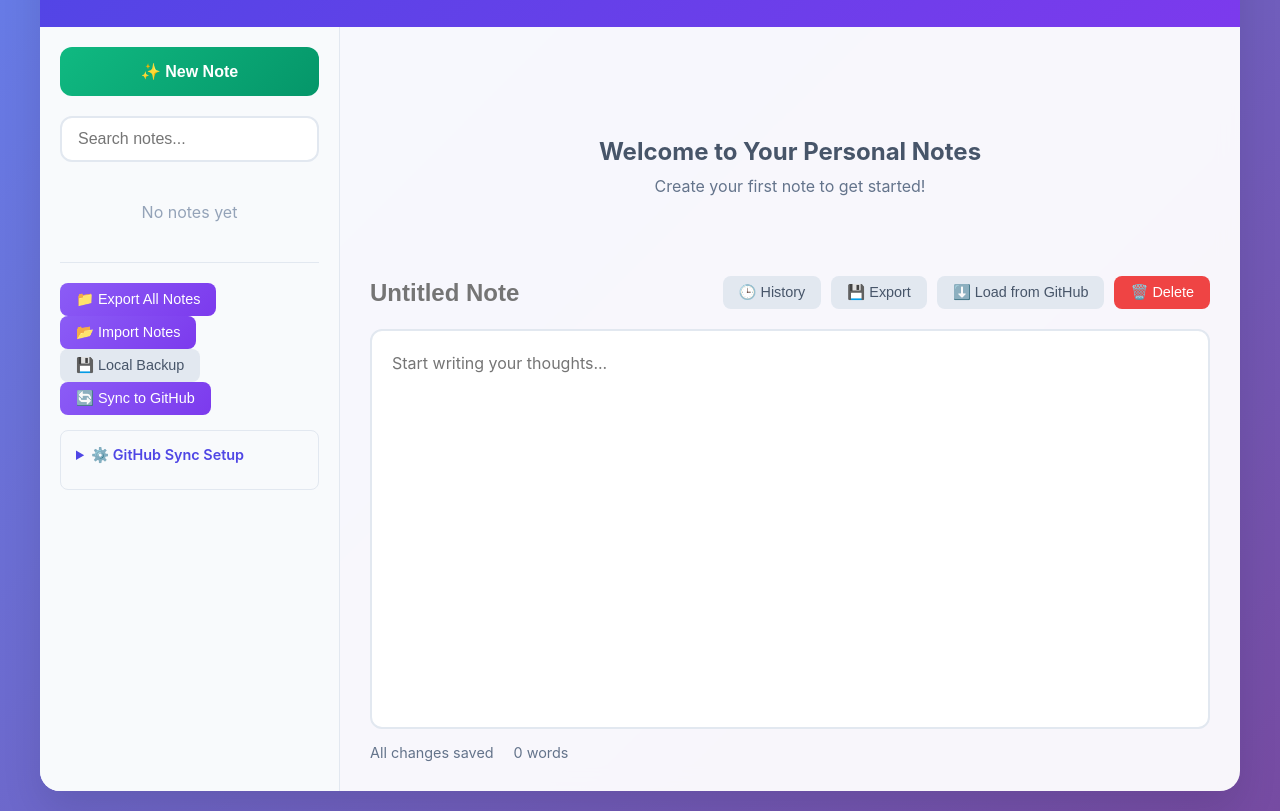
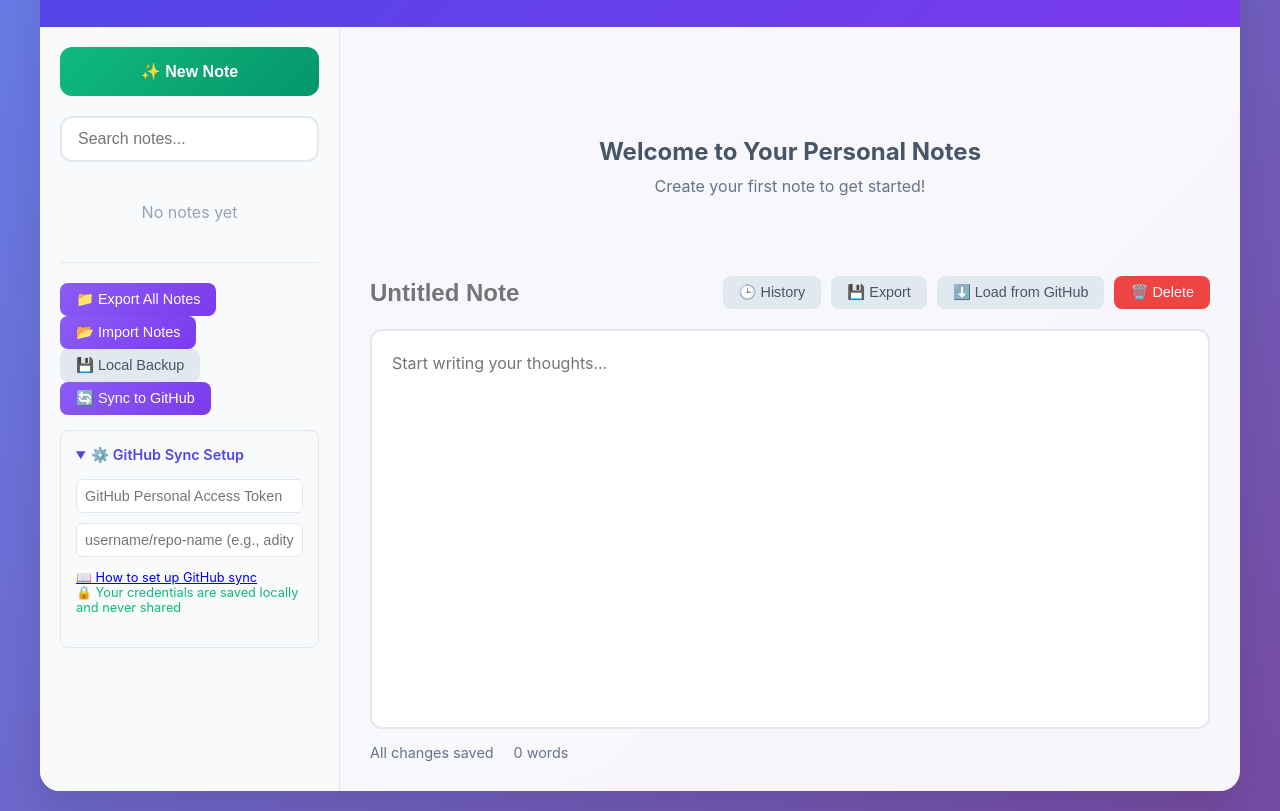
Before and after one commit to aditya-idw/Notes, a plain HTML site: page index.html in a window 1280 px wide. Shown: the part 133-944 px from the top of the page. Drawn offline with Linux system fonts and the light colour scheme.

Commit message:
Enhance GitHub sync setup with improved input handling and status messages

```diff
--- a/index.html
+++ b/index.html
@@ -416,14 +416,16 @@
                         🔄 Sync to GitHub
                     </button>
 
-                    <details class="github-setup">
+                    <details class="github-setup" open>
                         <summary>⚙️ GitHub Sync Setup</summary>
                         <input type="text" id="githubToken" placeholder="GitHub Personal Access Token"
-                               value="" onchange="app.saveGitHubConfig()">
+                               value="" onchange="app.saveGitHubConfig()" oninput="app.saveGitHubConfig()">
                         <input type="text" id="githubRepo" placeholder="username/repo-name (e.g., aditya-idw/notes-storage)"
-                               value="" onchange="app.saveGitHubConfig()">
+                               value="" onchange="app.saveGitHubConfig()" oninput="app.saveGitHubConfig()">
                         <div style="font-size: 0.8rem; color: #64748b; margin-top: 8px;">
                             <a href="#" onclick="app.showGitHubSetupGuide(); return false;">📖 How to set up GitHub sync</a>
+                            <br>
+                            <span style="color: #10b981;">🔒 Your credentials are saved locally and never shared</span>
                         </div>
                         <div id="syncStatus" class="sync-status"></div>
                     </details>
@@ -771,24 +773,46 @@
             }
 
             saveGitHubConfig() {
-                const token = document.getElementById('githubToken').value;
-                const repo = document.getElementById('githubRepo').value;
+                const token = document.getElementById('githubToken').value.trim();
+                const repo = document.getElementById('githubRepo').value.trim();
 
                 this.githubConfig = { token, repo };
-                localStorage.setItem('githubConfig', JSON.stringify(this.githubConfig));
 
-                if (token && repo) {
-                    this.updateSyncStatus('Configuration saved', 'success');
+                try {
+                    localStorage.setItem('githubConfig', JSON.stringify(this.githubConfig));
+
+                    if (token && repo) {
+                        this.updateSyncStatus('✓ Configuration saved', 'success');
+                        console.log('GitHub config saved:', { repo, tokenLength: token.length });
+
+                        setTimeout(() => {
+                            this.updateSyncStatus('Ready to sync', '');
+                        }, 2000);
+                    } else {
+                        this.updateSyncStatus('Configuration cleared', '');
+                    }
+                } catch (e) {
+                    console.error('Error saving GitHub config:', e);
+                    this.updateSyncStatus('Error saving configuration', 'error');
                 }
             }
 
             loadGitHubConfigUI() {
+                // Load saved config into UI fields
                 setTimeout(() => {
                     const tokenInput = document.getElementById('githubToken');
                     const repoInput = document.getElementById('githubRepo');
                     if (tokenInput && repoInput) {
                         tokenInput.value = this.githubConfig.token || '';
                         repoInput.value = this.githubConfig.repo || '';
+
+                        // Show status if config is loaded
+                        if (this.githubConfig.token && this.githubConfig.repo) {
+                            this.updateSyncStatus('✓ Configuration loaded', 'success');
+                            setTimeout(() => {
+                                this.updateSyncStatus('Ready to sync', '');
+                            }, 2000);
+                        }
                     }
                 }, 100);
             }
```
